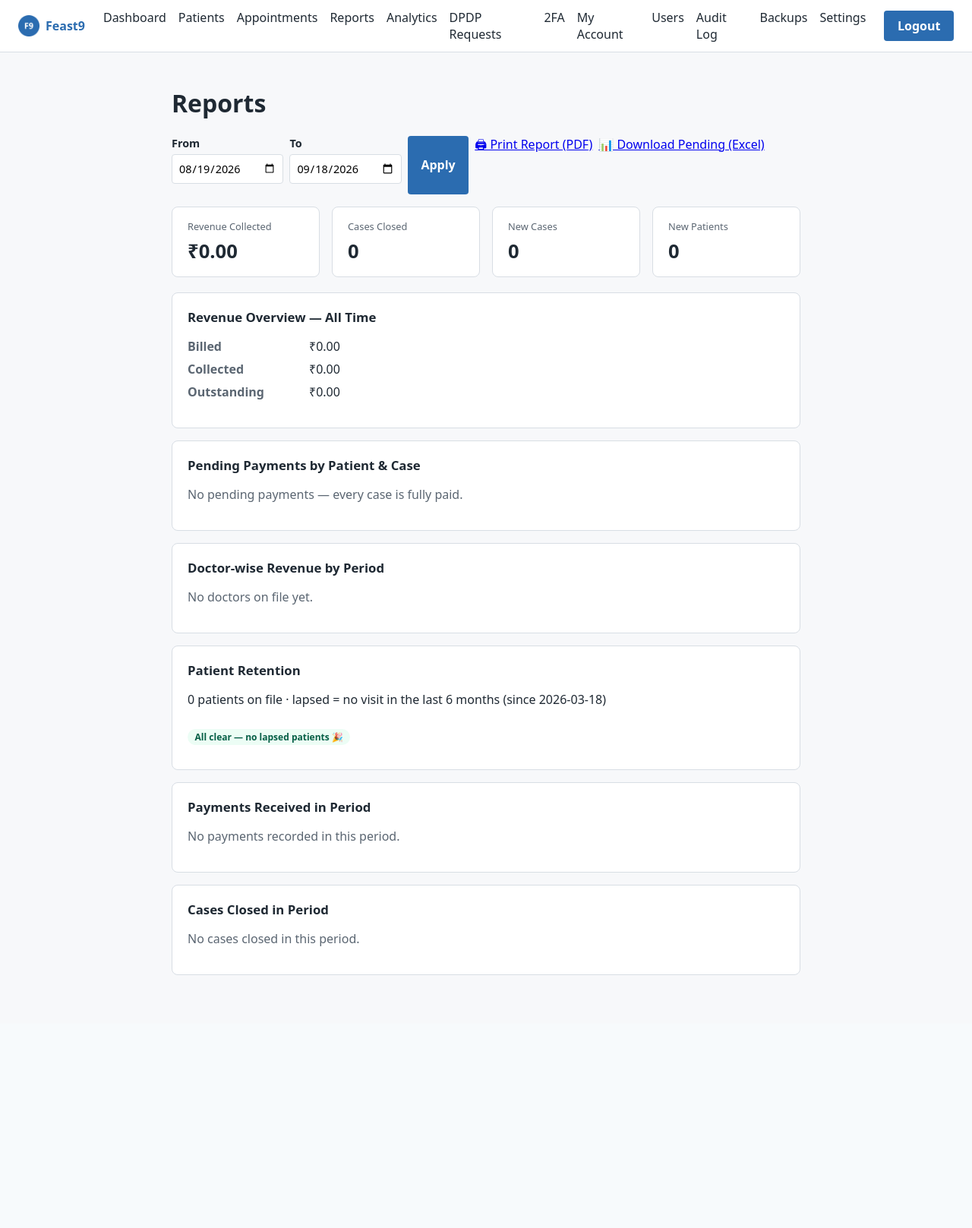
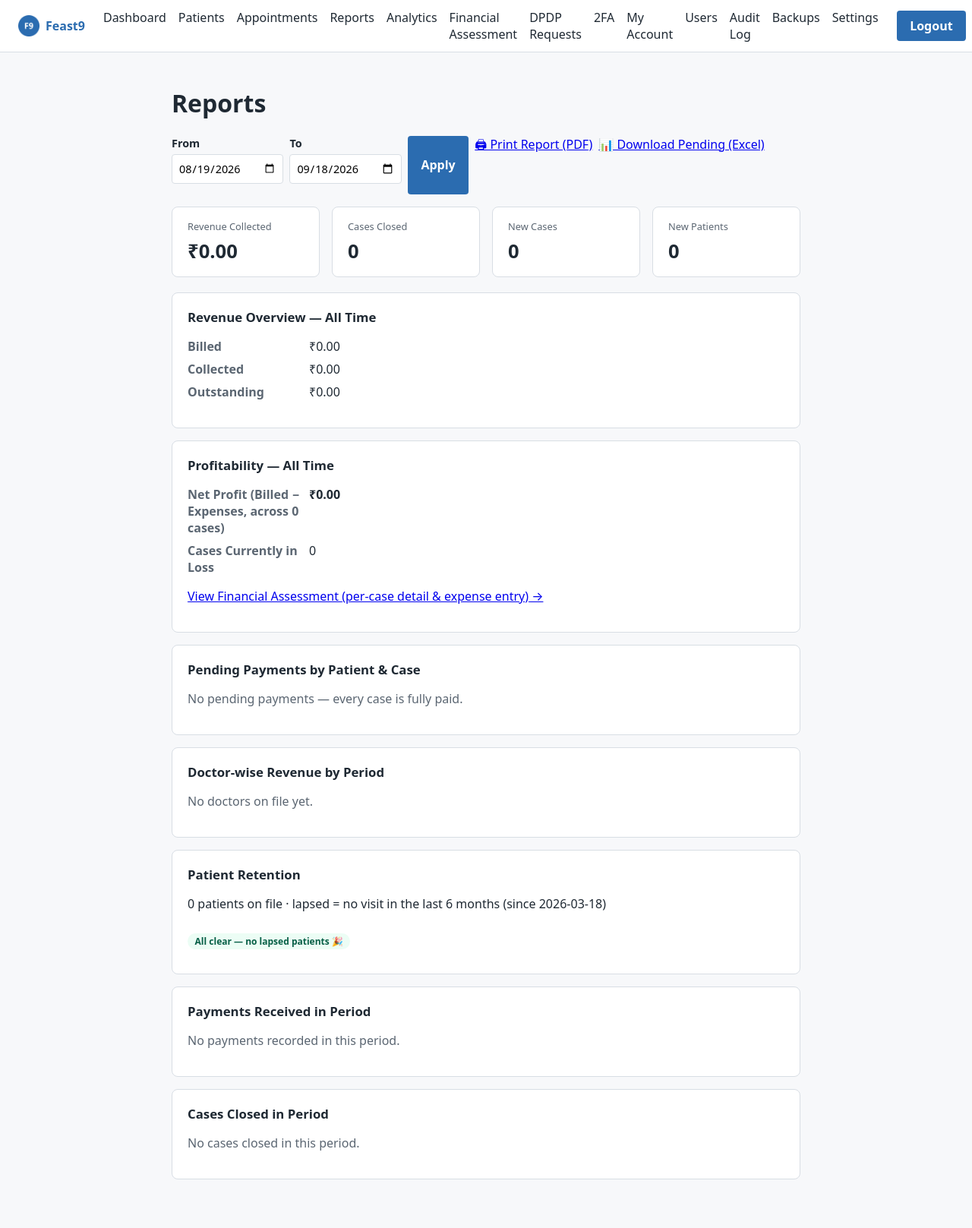
Before and after one commit to jamedevasi/Feast9_version2, a Flask app: page /reports/ in a window 1280 px wide. Shown: the whole page at 76% size. Before the commit the page ends 1284 px from the top, so only its background shows below. Run offline with Flask 3, Linux system fonts and the light colour scheme; the visitor is signed in with stand-in values (Sample User, id 1); data that the repository does not hold is empty.

Commit message:
Add Financial Assessment module for per-case profitability tracking
New doctor-facing table at /financial-assessment (Patient, Case, Date,
Billed, Collected, Pending, plus editable Lab Amount/Consultant Fee/Misc
Expense) with Profit = Billed - expenses, losses flagged in amber, and
an Excel export. Gated by financial_access_required like Reports/
Analytics — receptionist gets 403 everywhere.

Per explicit follow-up instruction, the editable expense table stays on
its own page rather than being embedded in Reports: Reports instead gets
a compact all-time "Profitability" summary card (net profit, loss-case
count) with a link to the full table, computed from a single cheap
aggregate query.

Co-Authored-By: Claude Sonnet 5 <noreply@anthropic.com>

```diff
--- a/app/__init__.py
+++ b/app/__init__.py
@@ -36,6 +36,7 @@ def create_app():
     from app.routes.dental_routes import bp as dental_bp
     from app.routes.doctor_routes import bp as doctor_bp
     from app.routes.dpdp_routes import bp as dpdp_bp
+    from app.routes.financial_routes import bp as financial_bp
     from app.routes.google_auth_routes import bp as google_auth_bp
     from app.routes.import_routes import bp as import_bp
     from app.routes.patient_routes import bp as patient_bp
@@ -60,6 +61,7 @@ def create_app():
     app.register_blueprint(dental_bp)
     app.register_blueprint(reports_bp)
     app.register_blueprint(analytics_bp)
+    app.register_blueprint(financial_bp)
     app.register_blueprint(doctor_bp)
     app.register_blueprint(procedure_type_bp)
     app.register_blueprint(settings_bp)
--- a/app/db.py
+++ b/app/db.py
@@ -343,6 +343,16 @@ def init_db():
             value TEXT NOT NULL DEFAULT '',
             updated_at TEXT
         );
+
+        CREATE TABLE IF NOT EXISTS case_financial_assessments (
+            id INTEGER PRIMARY KEY AUTOINCREMENT,
+            case_id INTEGER NOT NULL UNIQUE REFERENCES cases(id) ON DELETE CASCADE,
+            lab_amount REAL NOT NULL DEFAULT 0,
+            consultant_fee REAL NOT NULL DEFAULT 0,
+            misc_expense REAL NOT NULL DEFAULT 0,
+            created_at TEXT NOT NULL,
+            updated_at TEXT NOT NULL
+        );
         """
     )
     conn.commit()
@@ -1902,6 +1912,95 @@ def get_patient_retention(months=6):
         "threshold_months": months,
         "cutoff_date": cutoff,
     }
+
+
+# ── Financial Assessment (ad-hoc addition, 2026-09-18 — not in feast9_v2_agents.md's
+# original scope) — a doctor-facing per-case profitability view. Profit = Billed − (Lab +
+# Consultant Fee + Misc Expense), shown alongside the still-outstanding Pending balance so
+# a profitable-on-paper case that hasn't been fully collected yet isn't misread as cash in
+# hand. financial_access_required (blocks receptionist) applies to every route, same as
+# Reports/Analytics.
+
+def list_financial_assessment_cases(date_from="", date_to=""):
+    """Every case (any status), most recent first, with live-computed collected/pending
+    and its expense-entry row (defaulting to 0s if none has been entered yet). Optional
+    DATE()-wrapped filter on the case's created_at, same convention as Reports."""
+    conn = get_db()
+    query = """SELECT c.id AS case_id, c.title AS case_title, c.status, c.total_cost,
+                      c.created_at, c.patient_id, p.name AS patient_name,
+                      COALESCE((SELECT SUM(amount) FROM payments WHERE case_id = c.id), 0) AS collected,
+                      COALESCE(fa.lab_amount, 0) AS lab_amount,
+                      COALESCE(fa.consultant_fee, 0) AS consultant_fee,
+                      COALESCE(fa.misc_expense, 0) AS misc_expense
+               FROM cases c
+               JOIN patients p ON p.id = c.patient_id
+               LEFT JOIN case_financial_assessments fa ON fa.case_id = c.id"""
+    params = []
+    if date_from and date_to:
+        query += " WHERE DATE(c.created_at) BETWEEN ? AND ?"
+        params.extend([date_from, date_to])
+    query += " ORDER BY c.created_at DESC, c.id DESC"
+    rows = [dict(r) for r in conn.execute(query, params).fetchall()]
+    conn.close()
+    for row in rows:
+        row["pending"] = row["total_cost"] - row["collected"]
+        row["expenses"] = row["lab_amount"] + row["consultant_fee"] + row["misc_expense"]
+        row["profit"] = row["total_cost"] - row["expenses"]
+    return rows
+
+
+def upsert_case_financial_expenses(case_id, lab_amount, consultant_fee, misc_expense, actor=None):
+    conn = get_db()
+    existing = conn.execute(
+        "SELECT lab_amount, consultant_fee, misc_expense FROM case_financial_assessments WHERE case_id = ?",
+        (case_id,),
+    ).fetchone()
+    now = now_iso()
+    if existing is None:
+        conn.execute(
+            """INSERT INTO case_financial_assessments
+               (case_id, lab_amount, consultant_fee, misc_expense, created_at, updated_at)
+               VALUES (?, ?, ?, ?, ?, ?)""",
+            (case_id, lab_amount, consultant_fee, misc_expense, now, now),
+        )
+    else:
+        conn.execute(
+            """UPDATE case_financial_assessments
+               SET lab_amount = ?, consultant_fee = ?, misc_expense = ?, updated_at = ?
+               WHERE case_id = ?""",
+            (lab_amount, consultant_fee, misc_expense, now, case_id),
+        )
+    if existing is None or (
+        existing["lab_amount"] != lab_amount
+        or existing["consultant_fee"] != consultant_fee
+        or existing["misc_expense"] != misc_expense
+    ):
+        _write_audit(
+            conn, actor, "case_financial_expenses_updated", "case", case_id,
+            after_summary=f"lab={lab_amount}, consultant={consultant_fee}, misc={misc_expense}",
+        )
+    conn.commit()
+    conn.close()
+
+
+def get_financial_assessment_summary():
+    """All-time Profitability rollup for Reports' compact summary card — a single aggregate
+    query, not the full per-case list, so Reports stays cheap and uncluttered while still
+    surfacing the headline number and a link to the full Financial Assessment table."""
+    conn = get_db()
+    row = conn.execute(
+        """SELECT COUNT(*) AS case_count,
+                  COALESCE(SUM(c.total_cost), 0)
+                    - COALESCE(SUM(COALESCE(fa.lab_amount, 0) + COALESCE(fa.consultant_fee, 0)
+                                   + COALESCE(fa.misc_expense, 0)), 0) AS total_profit,
+                  COUNT(CASE WHEN c.total_cost
+                             - (COALESCE(fa.lab_amount, 0) + COALESCE(fa.consultant_fee, 0)
+                                + COALESCE(fa.misc_expense, 0)) < 0 THEN 1 END) AS loss_case_count
+           FROM cases c
+           LEFT JOIN case_financial_assessments fa ON fa.case_id = c.id"""
+    ).fetchone()
+    conn.close()
+    return dict(row)
 
 
 # ── Analytics (§5.10) — separate tab from Reports; the monthly revenue chart lives
--- a/app/routes/reports_routes.py
+++ b/app/routes/reports_routes.py
@@ -36,6 +36,7 @@ def _report_context(start, end):
         "retention": db.get_patient_retention(),
         "payments_in_period": db.get_payments_in_range(start, end),
         "cases_closed_in_period": db.get_cases_closed_in_range(start, end),
+        "financial_summary": db.get_financial_assessment_summary(),
     }
 
 
--- a/app/static/style.css
+++ b/app/static/style.css
@@ -307,6 +307,10 @@ button[type="submit"], .button {
   border-bottom: 1px solid var(--border);
 }
 .data-table a { color: var(--brand); text-decoration: none; font-weight: 600; }
+.data-table input[type="number"] { width: 6.5rem; padding: 0.3rem 0.4rem; border: 1px solid var(--border); border-radius: 4px; }
+.data-table tfoot td { font-weight: 700; border-top: 2px solid var(--border); border-bottom: none; }
+.profit-loss { background: #fffbeb; color: #92400e; font-weight: 700; }
+.profit-positive { font-weight: 700; }
 
 .card {
   background: white;
--- a/app/templates/base.html
+++ b/app/templates/base.html
@@ -17,6 +17,7 @@
       {% if can_view_financial_nav %}
       <a href="{{ url_for('reports.view_reports') }}">Reports</a>
       <a href="{{ url_for('analytics.view_analytics') }}">Analytics</a>
+      <a href="{{ url_for('financial.index') }}">Financial Assessment</a>
       {% endif %}
       <a href="{{ url_for('dpdp.list_view') }}">DPDP Requests{% if pending_data_requests_count %} ({{ pending_data_requests_count }}){% endif %}</a>
       <a href="{{ url_for('totp.setup') }}">2FA</a>
--- a/app/templates/reports.html
+++ b/app/templates/reports.html
@@ -37,6 +37,17 @@
     <dt>Collected</dt><dd>₹{{ '%.2f'|format(revenue_overview.collected) }}</dd>
     <dt>Outstanding</dt><dd>₹{{ '%.2f'|format(revenue_overview.outstanding) }}</dd>
   </dl>
+</section>
+
+<section class="card">
+  <h2>Profitability — All Time</h2>
+  <dl>
+    <dt>Net Profit (Billed &minus; Expenses, across {{ financial_summary.case_count }} cases)</dt>
+    <dd class="{{ 'profit-loss' if financial_summary.total_profit < 0 else 'profit-positive' }}">₹{{ '%.2f'|format(financial_summary.total_profit) }}</dd>
+    <dt>Cases Currently in Loss</dt>
+    <dd>{% if financial_summary.loss_case_count %}<span class="profit-loss">{{ financial_summary.loss_case_count }}</span>{% else %}0{% endif %}</dd>
+  </dl>
+  <p><a href="{{ url_for('financial.index') }}">View Financial Assessment (per-case detail &amp; expense entry) →</a></p>
 </section>
 
 <section class="card">
```
Also changed, not shown: CLAUDE.md (+3 -1 lines), app/routes/financial_routes.py (added, +102 -0 lines), app/templates/financial_assessment.html (added, +60 -0 lines), tests/test_financial_assessment.py (added, +146 -0 lines), tests/test_reports.py (+17 -0 lines).
